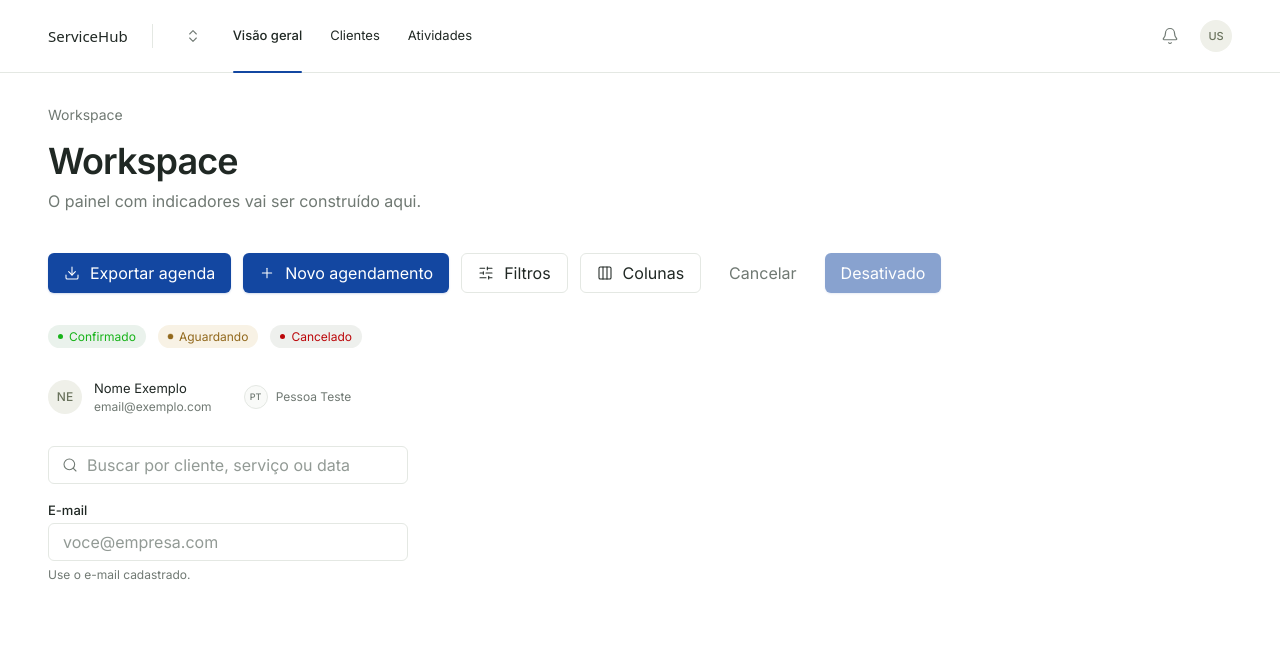
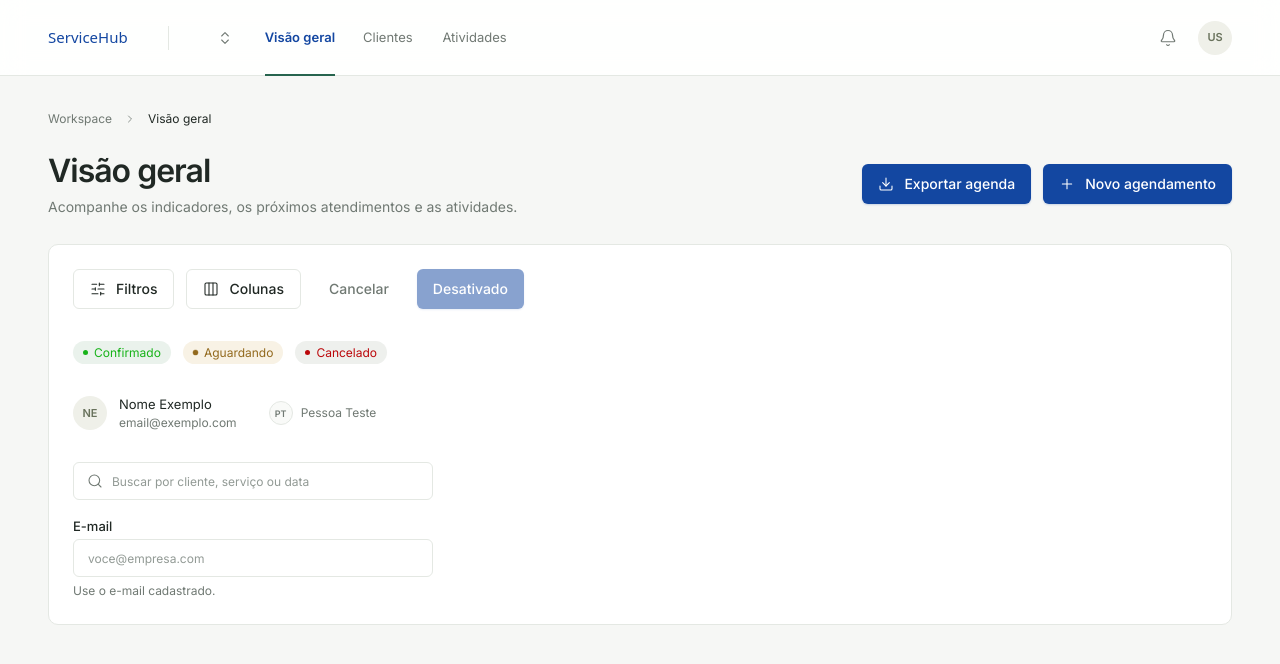
Before and after one commit to ViniciusTeles06/Agenda-de-servicos, a React (Vite) app: page /app in a window 1280 px wide. Shown: the top 664 px of the page. Built offline with nearby package versions, Linux system fonts and the light colour scheme; a web font is replaced by a local one.

Commit message:
adiciona layout do painel: topbar, cabeçalho de página e card

```diff
--- a/src/components/layout/AppLayout.tsx
+++ b/src/components/layout/AppLayout.tsx
@@ -3,10 +3,10 @@ import Topbar from './Topbar'
 
 function AppLayout() {
   return (
-    <div className="min-h-screen">
+    <div className="min-h-screen bg-page">
       <Topbar />
 
-      <main className="px-4 py-8 sm:px-8 lg:px-12">
+      <main className="px-4 pt-9 pb-12 sm:px-8 lg:px-12">
         <Outlet />
       </main>
     </div>
--- a/src/components/layout/ComingSoonPage.tsx
+++ b/src/components/layout/ComingSoonPage.tsx
@@ -1,14 +1,16 @@
+import PageHeader from './PageHeader'
+
 interface ComingSoonPageProps {
   title: string
 }
 
 function ComingSoonPage({ title }: ComingSoonPageProps) {
   return (
-    <section>
-      <p className="text-sm text-muted">Workspace</p>
-      <h1 className="mt-4 text-4xl font-semibold tracking-tight text-ink">{title}</h1>
-      <p className="mt-2 text-muted">Esta página ainda está em construção.</p>
-    </section>
+    <PageHeader
+      breadcrumb={[{ label: 'Workspace', to: '/app' }, { label: title }]}
+      title={title}
+      description="Esta página ainda está em construção."
+    />
   )
 }
 
--- /dev/null
+++ b/src/components/layout/PageHeader.tsx
@@ -0,0 +1,62 @@
+import { Fragment } from 'react'
+import type { ReactNode } from 'react'
+import { ChevronRight } from 'lucide-react'
+import { Link } from 'react-router'
+
+interface BreadcrumbItem {
+  label: string
+  to?: string
+}
+
+interface PageHeaderProps {
+  breadcrumb: BreadcrumbItem[]
+  title: string
+  description?: string
+  actions?: ReactNode
+}
+
+function PageHeader({ breadcrumb, title, description, actions }: PageHeaderProps) {
+  return (
+    <header>
+      <nav aria-label="Caminho da página">
+        <ol className="flex flex-wrap items-center gap-3 text-xs leading-[1.21]">
+          {breadcrumb.map((item, index) => {
+            const isCurrent = index === breadcrumb.length - 1
+
+            return (
+              <Fragment key={item.label}>
+                {index > 0 && (
+                  <li aria-hidden="true" className="text-muted">
+                    <ChevronRight size={12} strokeWidth={1.6} />
+                  </li>
+                )}
+                <li>
+                  {isCurrent || !item.to ? (
+                    <span aria-current={isCurrent ? 'page' : undefined} className={isCurrent ? 'text-ink' : 'text-muted'}>
+                      {item.label}
+                    </span>
+                  ) : (
+                    <Link to={item.to} className="text-muted transition-colors duration-200 hover:text-ink">
+                      {item.label}
+                    </Link>
+                  )}
+                </li>
+              </Fragment>
+            )
+          })}
+        </ol>
+      </nav>
+
+      <div className="mt-[25px] flex flex-wrap items-center justify-between gap-x-6 gap-y-4">
+        <div className="min-w-0">
+          <h1 className="text-[32px] leading-[1.21] font-semibold tracking-[-1px] text-ink">{title}</h1>
+          {description && <p className="mt-[9px] text-sm leading-[1.21] text-muted">{description}</p>}
+        </div>
+
+        {actions && <div className="flex flex-wrap items-center gap-3">{actions}</div>}
+      </div>
+    </header>
+  )
+}
+
+export default PageHeader
--- a/src/components/layout/Topbar.tsx
+++ b/src/components/layout/Topbar.tsx
@@ -25,18 +25,23 @@ function NavItems({ indicatorId, className = '' }: NavItemsProps) {
           to={item.to}
           end={item.end}
           className={({ isActive }) =>
-            `relative flex items-center text-[13px] whitespace-nowrap transition-colors duration-200 ${
-              isActive ? 'font-medium text-brand' : 'text-muted hover:text-ink'
+            `relative flex items-center text-[13px] leading-none whitespace-nowrap transition-colors duration-200 ${
+              isActive ? 'font-semibold text-brand' : 'font-normal text-muted hover:text-ink'
             }`
           }
         >
           {({ isActive }) => (
             <>
-              {item.label}
+              <span className="grid">
+                <span className="col-start-1 row-start-1">{item.label}</span>
+                <span aria-hidden="true" className="invisible col-start-1 row-start-1 font-semibold">
+                  {item.label}
+                </span>
+              </span>
               {isActive && (
                 <motion.span
                   layoutId={indicatorId}
-                  className="absolute inset-x-0 -bottom-px h-0.5 rounded-full bg-brand"
+                  className="absolute inset-x-0 -bottom-px h-0.5 bg-accent"
                   transition={
                     reduceMotion ? { duration: 0 } : { type: 'spring', stiffness: 500, damping: 38 }
                   }
@@ -55,12 +60,12 @@ function Topbar() {
 
   return (
     <header className="sticky top-0 z-40 border-b border-line bg-surface/90 backdrop-blur-md">
-      <div className="flex h-[72px] items-center px-4 sm:px-8 lg:px-12">
-        <Link to="/app" className="font-brand text-[15px] font-medium text-brand">
+      <div className="flex h-[75px] items-center px-4 sm:px-8 lg:px-12">
+        <Link to="/app" className="font-brand text-[15px] leading-none font-normal text-brand">
           ServiceHub
         </Link>
 
-        <span aria-hidden="true" className="mx-6 hidden h-6 w-px bg-line md:block" />
+        <span aria-hidden="true" className="mx-10 hidden h-6 w-px bg-line md:block" />
 
         <button
           type="button"
@@ -88,7 +93,7 @@ function Topbar() {
             aria-label="Abrir menu da conta"
             className="rounded-full transition-shadow duration-200 hover:shadow-[0_0_0_3px_#E4E8E3]"
           >
-            <Avatar name="Usuário" size="topbar" />
+            <Avatar name="Usuário" />
           </button>
         </div>
       </div>
--- a/src/components/ui/Avatar.tsx
+++ b/src/components/ui/Avatar.tsx
@@ -1,7 +1,7 @@
 import { useState } from 'react'
 import { getInitials } from '../../lib/initials'
 
-type AvatarSize = 'sm' | 'topbar' | 'md' | 'lg'
+type AvatarSize = 'sm' | 'md' | 'lg'
 type AvatarVariant = 'filled' | 'outline'
 
 interface AvatarProps {
@@ -14,9 +14,8 @@ interface AvatarProps {
 
 const sizeClasses: Record<AvatarSize, string> = {
   sm: 'size-6 text-[9px]',
-  topbar: 'size-8 text-[11px]',
-  md: 'size-[34px] text-xs',
-  lg: 'size-10 text-sm',
+  md: 'size-[34px] text-[11px]',
+  lg: 'size-10 text-[13px]',
 }
 
 const variantClasses: Record<AvatarVariant, string> = {
@@ -32,7 +31,7 @@ function Avatar({ name, src, size = 'md', variant = 'filled', className = '' }:
     <span
       role="img"
       aria-label={name}
-      className={`inline-flex shrink-0 items-center justify-center overflow-hidden rounded-full font-medium select-none ${sizeClasses[size]} ${variantClasses[variant]} ${className}`}
+      className={`inline-flex shrink-0 items-center justify-center overflow-hidden rounded-full leading-none font-semibold select-none ${sizeClasses[size]} ${variantClasses[variant]} ${className}`}
     >
       {showImage ? (
         <img
--- /dev/null
+++ b/src/components/ui/Card.tsx
@@ -0,0 +1,7 @@
+import type { ComponentProps } from 'react'
+
+function Card({ className = '', ...props }: ComponentProps<'div'>) {
+  return <div className={`rounded-[10px] border border-line bg-surface ${className}`} {...props} />
+}
+
+export default Card
--- a/src/features/workspace/WorkspacePage.tsx
+++ b/src/features/workspace/WorkspacePage.tsx
@@ -1,6 +1,8 @@
 import { Columns3, Download, Plus, Search, SlidersHorizontal } from 'lucide-react'
+import PageHeader from '../../components/layout/PageHeader'
 import Avatar from '../../components/ui/Avatar'
 import Button from '../../components/ui/Button'
+import Card from '../../components/ui/Card'
 import Input from '../../components/ui/Input'
 import StatusBadge from '../../components/ui/StatusBadge'
 
@@ -8,18 +10,25 @@ const iconProps = { size: 16, strokeWidth: 1.6 }
 
 function WorkspacePage() {
   return (
-    <section>
-      <p className="text-sm text-muted">Workspace</p>
-      <h1 className="mt-4 text-4xl font-semibold tracking-tight text-ink">Workspace</h1>
-      <p className="mt-2 text-muted">O painel com indicadores vai ser construído aqui.</p>
-
-      <div className="mt-10 flex flex-wrap items-center gap-3">
+    <>
+      <PageHeader
+        breadcrumb={[{ label: 'Workspace', to: '/app' }, { label: 'Visão geral' }]}
+        title="Visão geral"
+        description="Acompanhe os indicadores, os próximos atendimentos e as atividades."
+        actions={
+          <>
             <Button icon={<Download {...iconProps} />} iconHover="drop">
               Exportar agenda
             </Button>
             <Button icon={<Plus {...iconProps} />} iconHover="rotate">
               Novo agendamento
             </Button>
+          </>
+        }
+      />
+
+      <Card className="mt-7 flex flex-col gap-8 p-6">
+        <div className="flex flex-wrap items-center gap-3">
           <Button variant="secondary" icon={<SlidersHorizontal {...iconProps} />}>
             Filtros
           </Button>
@@ -30,7 +39,7 @@ function WorkspacePage() {
           <Button disabled>Desativado</Button>
         </div>
 
-      <div className="mt-8 flex flex-wrap items-center gap-3">
+        <div className="flex flex-wrap items-center gap-3">
           <StatusBadge tone="success">Confirmado</StatusBadge>
           <StatusBadge tone="warning" pulse>
             Aguardando
@@ -38,7 +47,7 @@ function WorkspacePage() {
           <StatusBadge tone="danger">Cancelado</StatusBadge>
         </div>
 
-      <div className="mt-8 flex flex-wrap items-center gap-8">
+        <div className="flex flex-wrap items-center gap-8">
           <div className="flex items-center gap-3">
             <Avatar name="Nome Exemplo" />
             <div className="flex flex-col gap-1.5">
@@ -53,7 +62,7 @@ function WorkspacePage() {
           </div>
         </div>
 
-      <div className="mt-8 grid max-w-[360px] gap-5">
+        <div className="grid max-w-[360px] gap-5">
           <Input
             type="search"
             placeholder="Buscar por cliente, serviço ou data"
@@ -62,7 +71,8 @@ function WorkspacePage() {
           />
           <Input label="E-mail" type="email" placeholder="voce@empresa.com" hint="Use o e-mail cadastrado." />
         </div>
-    </section>
+      </Card>
+    </>
   )
 }
 
--- a/src/index.css
+++ b/src/index.css
@@ -3,7 +3,9 @@
 @theme {
   --color-brand: #1347A1;
   --color-brand-hover: #0F3A85;
+  --color-accent: #27644E;
 
+  --color-page: #F6F7F5;
   --color-surface: #FFFFFF;
   --color-surface-soft: #F9FAF8;
   --color-ink: #202824;
@@ -25,6 +27,7 @@
   --font-brand: 'Lexend Exa Variable', 'Lexend Exa', ui-sans-serif, system-ui, sans-serif;
 }
 
+@layer base {
   :root {
     font-family: var(--font-sans);
     color: var(--color-ink);
@@ -86,3 +89,4 @@ svg {
     color: #FFFFFF;
     background: var(--color-brand);
   }
+}
```
Lines whose indentation alone changed are shown as unchanged.
